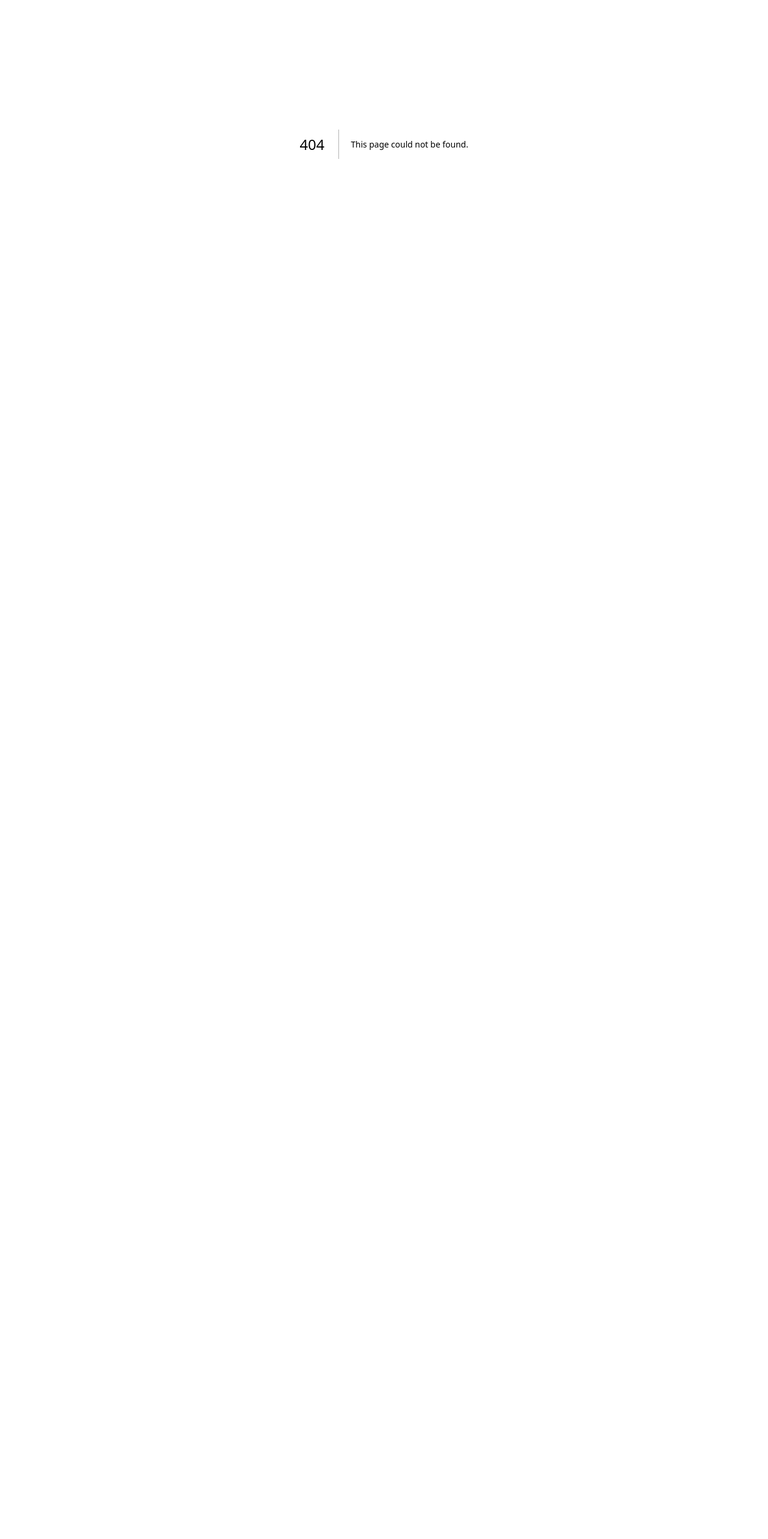
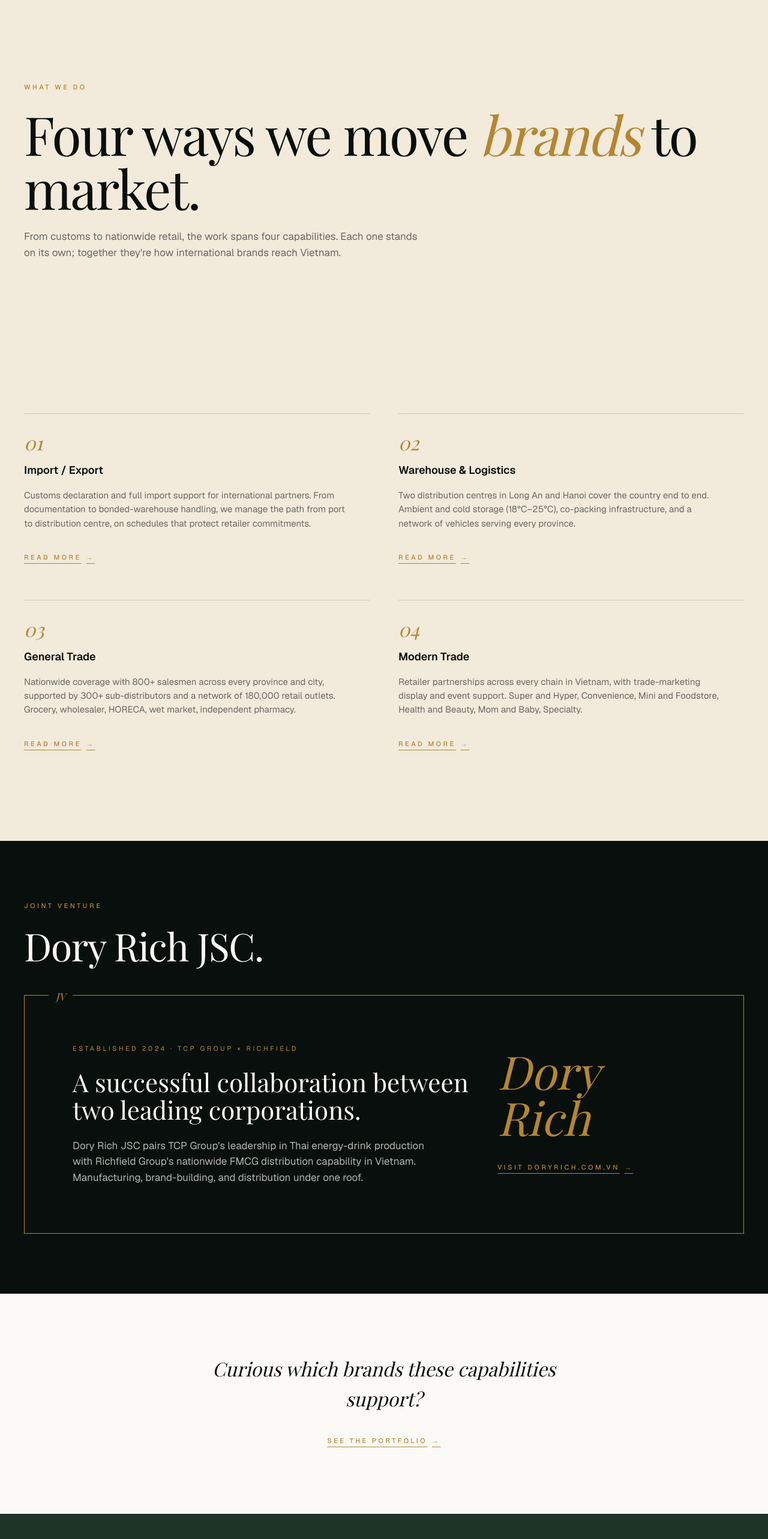
Before and after one commit to tutur3u/richfield, a Next.js app: page /what-we-do in a window 1280 px wide. Before the commit this address had no page. Shown: the part 160-2726 px from the top of the page at 60% size. Before the commit the page ends 800 px from the top, so only its background shows below. Built offline with nearby package versions, Linux system fonts and the light colour scheme.

Commit message:
feat(page): /what-we-do parent landing

```diff
--- /dev/null
+++ b/app/(site)/what-we-do/page.tsx
@@ -0,0 +1,51 @@
+import type { Metadata } from "next";
+import { PageHeader } from "@/app/_components/primitives/page-header";
+import { CapabilityBlock } from "@/app/_components/primitives/capability-block";
+import { JvFeature } from "@/app/_components/sections/jv-feature";
+import { SoftCtaCloser } from "@/app/_components/sections/soft-cta-closer";
+import { SoftCta } from "@/app/_components/primitives/soft-cta";
+import { pillars } from "@/content/en/capabilities";
+
+export const dynamic = "force-static";
+
+export const metadata: Metadata = {
+  title: "What we do",
+  description:
+    "Four ways Richfield Group moves brands to market: import / export, warehouse and logistics, general trade, and modern trade.",
+  alternates: { canonical: "/what-we-do" },
+};
+
+export default function WhatWeDoPage() {
+  return (
+    <>
+      <PageHeader
+        eyebrow="What we do"
+        heading="Four ways we move *brands* to market."
+        lede="From customs to nationwide retail, the work spans four capabilities. Each one stands on its own; together they're how international brands reach Vietnam."
+      />
+
+      <section className="bg-cream px-6 py-[clamp(96px,11vw,140px)] sm:px-10">
+        <div className="mx-auto grid max-w-[1300px] gap-12 lg:grid-cols-2">
+          {pillars.map((p) => (
+            <CapabilityBlock key={p.number} pillar={p} />
+          ))}
+        </div>
+      </section>
+
+      <JvFeature variant="slim" />
+
+      <section className="bg-paper px-6 py-[clamp(72px,8vw,100px)] sm:px-10">
+        <div className="mx-auto flex max-w-[60ch] flex-col gap-6 text-center">
+          <p className="font-display text-[clamp(24px,2.5vw,32px)] italic text-ink">
+            Curious which brands these capabilities support?
+          </p>
+          <div className="self-center">
+            <SoftCta href="/brands">See the portfolio</SoftCta>
+          </div>
+        </div>
+      </section>
+
+      <SoftCtaCloser />
+    </>
+  );
+}
```
